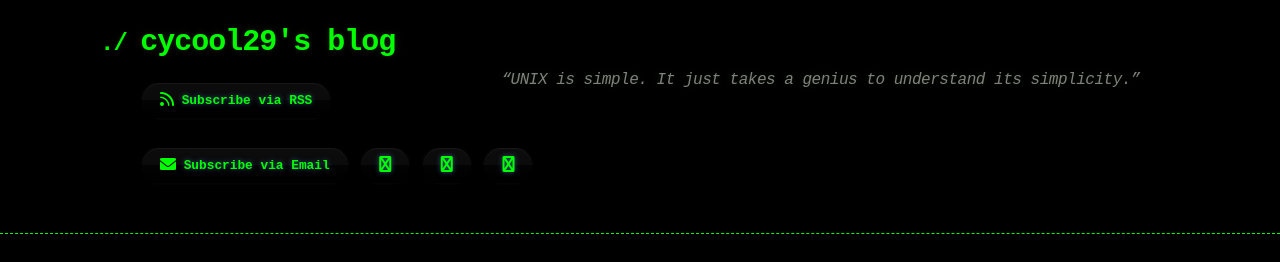
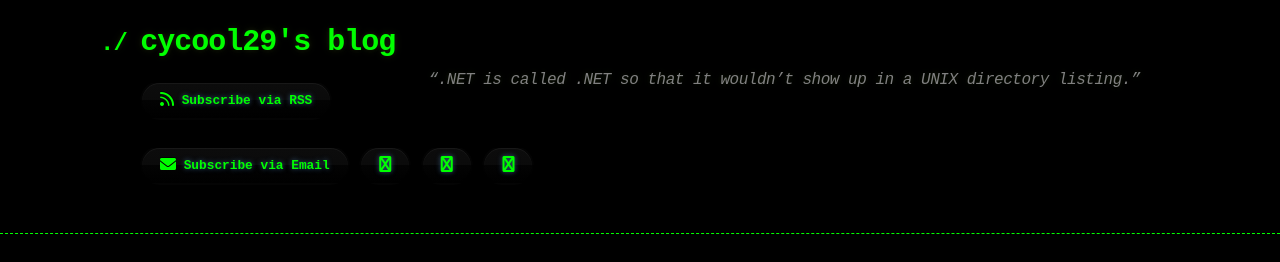
Before and after one commit to cycool29/cycool29.github.io, a Jekyll site: the page built from index.md, in a window 1280 px wide and 900 px high. Shown: the top 262 px of the window. Built offline with Jekyll 4.4.1, drawn with Linux system fonts in a browser that asks for light colours; a style sheet for code colours, icons or effects is not loaded.

Commit message:
Update quotes

```diff
--- a/_config.yml
+++ b/_config.yml
@@ -1,5 +1,5 @@
 title: cycool29's blog
-description: "“UNIX is simple. It just takes a genius to understand its simplicity.” "
+description: "“.NET is called .NET so that it wouldn’t show up in a UNIX directory listing.” "
 bio: A high school student. Intermediate in Python, Git, Bash. Learning JavaScript. He/Him. "
 author: cycool29
 url: https://cycool29.github.io
```
